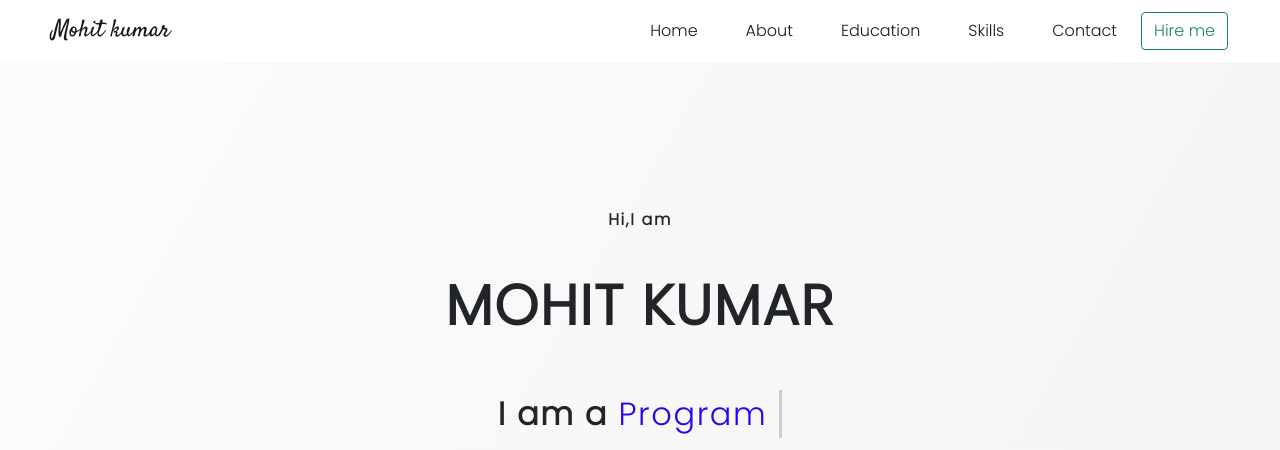
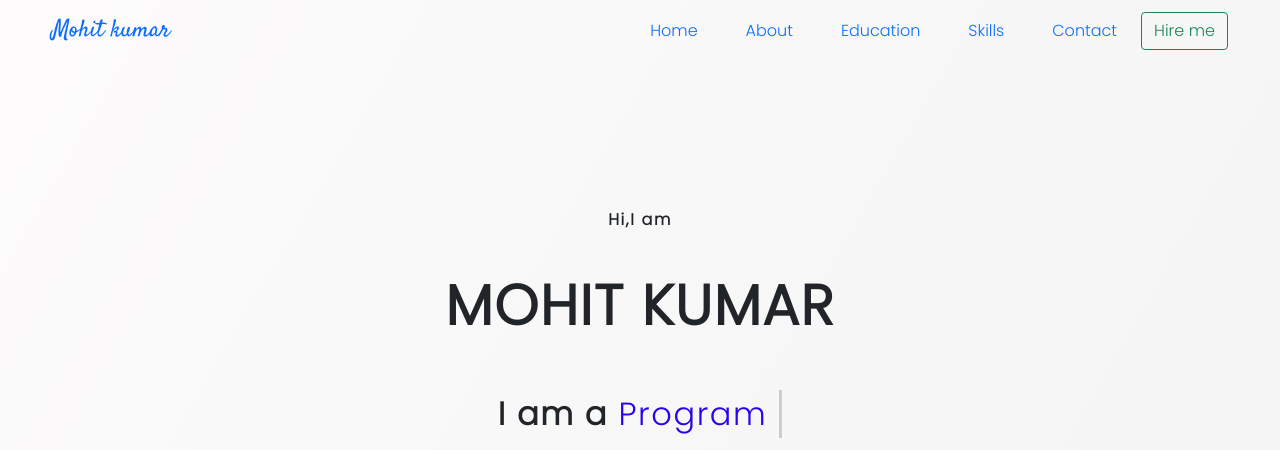
Before and after one commit to mohitk30/mohitk30.github.io, a plain HTML site: page index.html in a window 1280 px wide. Shown: the top 450 px of the page. Drawn offline with nearby package versions, Linux system fonts and the light colour scheme.

Commit message:
Update index.html

```diff
--- a/index.html
+++ b/index.html
@@ -13,7 +13,12 @@
 
 
 
-
+    <meta property="og:title" content="Mohit kumar - About Mohit kumar">
+    <meta property="og:type" content="website">
+    <meta property="og:url" content="https://mohitk30.github.io">
+    <meta property="og:description" content="Mohit kumar Portfolio-know about mohit kumar">
+    <meta property="og:site_name" content="Mohit kumar">
+    <meta property="og:image" content="https://mohitk30.github.io/sitep.png">
 
 
 
@@ -50,32 +55,33 @@
 <body>
     <!-- nav bar -->
 
-    <nav class="navbar navbar-expand-lg navbar-light bg-white bg-lg-transparent fixed-top">
+    <nav class="navbar navbar-expand-lg   fixed-top">
 
         <div class="container-fluid  max-width">
             <a class="navbar-brand nav-brand-name" href="#">Mohit kumar</a>
-            <button class="navbar-toggler" type="button" data-bs-toggle="collapse" data-bs-target="#navbarSupportedContent" aria-controls="navbarSupportedContent" aria-expanded="false" aria-label="Toggle navigation">
-            <span class="navbar-toggler-icon"></span>
+            <button class="navbar-toggler menu-white" type="button" data-bs-toggle="collapse" data-bs-target="#navbarSupportedContent" aria-controls="navbarSupportedContent" aria-expanded="false" aria-label="Toggle navigation">
+            <!-- <span class="navbar-toggler-icon menu-shad  "></span> --> <i class="fas fa-caret-square-down fa-2x menu-shad"></i>
+
           </button>
-            <div class="collapse navbar-collapse" id="navbarSupportedContent">
+            <div class="collapse navbar-collapse menu-black" id="navbarSupportedContent">
                 <ul class="navbar-nav   mb-2 mb-lg-0 ms-auto">
                     <li class="nav-item">
-                        <a class="nav-link active mx-3 " aria-current="page" href="#">Home</a>
+                        <a class="nav-link active mx-3 menu-black" aria-current="page" href="#">Home</a>
                     </li>
                     <li class="nav-item">
-                        <a class="nav-link active mx-3" href="#about">About</a>
+                        <a class="nav-link active mx-3 menu-black" href="#about">About</a>
                     </li>
                     <li class="nav-item">
-                        <a class="nav-link active mx-3" href="#education">Education</a>
+                        <a class="nav-link active mx-3 menu-black" href="#education">Education</a>
                     </li>
                     <li class="nav-item">
-                        <a class="nav-link active mx-3" href="#skills">Skills</a>
+                        <a class="nav-link active mx-3 menu-black" href="#skills">Skills</a>
                     </li>
 
 
 
                     <li class="nav-item">
-                        <a class="nav-link active mx-3" href="#contact">Contact</a>
+                        <a class="nav-link active mx-3 menu-black" href="#contact">Contact</a>
                     </li>
                 </ul>
                 <form class="d-flex">
@@ -134,7 +140,7 @@
                 <div class="about-me w-100 w-lg-75 " data-aos="fade-up">
                     <p>People call me <span class="name">MOHIT</span>. I am an student,vegetarian and a sophomore studying computer science at National Institute of Technology, Delhi . Well, I would like to experiment as much as I can, on my life. This defines
                         me as a Web Developer and problem solver.
-                        <br> <br> I love to solve problems, and I love the challenge of finding a way and discovering solution. Simillar to my portfolio my work is also transparent to all.<br>
+                        <br> <br> I love to solve problems, and I love the challenge of finding a way and discovering solution. <br>
                     </p>
                     <button class="btn btn-outline-success" type="submit">See my Resume</button>
                 </div>
@@ -325,9 +331,8 @@
         <div class="footer-basic">
             <footer>
                 <div class="footer-social"><a href="#"><i class="icon ion-social-instagram"></i></a><a href="https://api.whatsapp.com/send?phone=919829906261"><i class="icon ion-social-whatsapp"></i></a><a href="https://www.linkedin.com/in/mohit-kumar-605669202/"><i class="icon ion-social-linkedin"></i></a>
-                    <a
-                        href="#"><i class="icon ion-social-github"></i></a>
-                        <a href="#"><i class="icon ion-social-facebook"></i></a>
+                    <a href="#"><i class="icon ion-social-github"></i></a>
+                    <a href="#"><i class="icon ion-social-facebook"></i></a>
                 </div>
                 <ul class="list-inline">
                     <li class="list-inline-item"><a href="#">Home</a></li>
```
